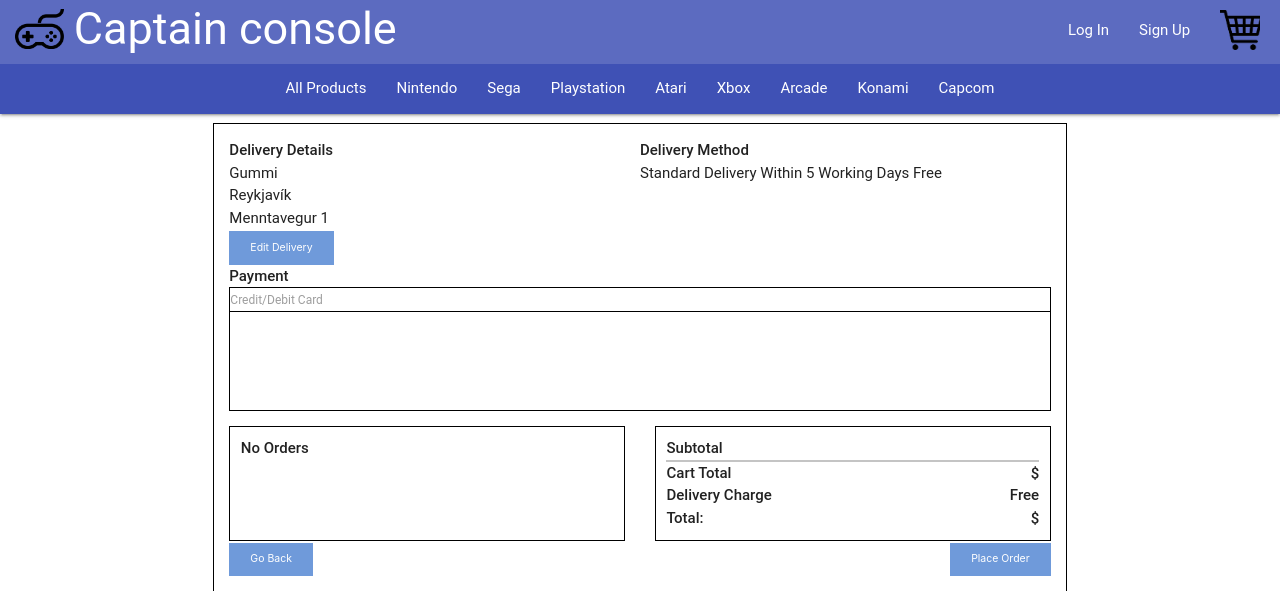
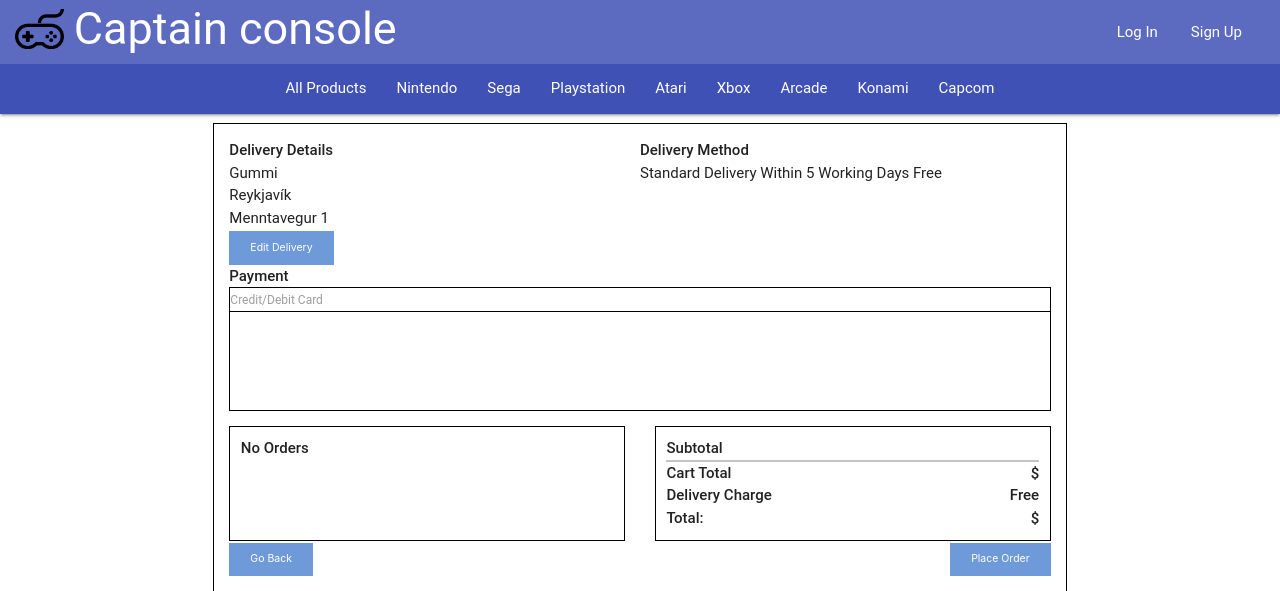
Before and after one commit to Logi19/CaptainConsole, a Django app: page /cart/order/1/ in a window 1280 px wide. Shown: the top 591 px of the page. Run offline with Django 3.2, Linux system fonts and the light colour scheme.

Commit message:
fixed header and changed text in log in/ sign up screen inputs to white

```diff
--- a/CaptainConsole/profile_app/templates/profile_app/log_in.html
+++ b/CaptainConsole/profile_app/templates/profile_app/log_in.html
@@ -14,13 +14,13 @@
         <div class="login-form">
             <div class="box">
                 <h1 class="title">Log in</h1>
-                <div class="inputs">
+                <div class="inputs white-text">
                     <form method="post">
                         {% csrf_token %}
                         <label for="email">Email:</label>
-                        <input type="text" name="email">
+                        <input type="text" class="white-text" name="email">
                         <label for="password">Password:</label>
-                        <input type="password" name="password">
+                        <input type="password" class="white-text" name="password">
                         <div class="button-div">
                             <button class="login_button" type="submit">Login</button>
                         </div>
--- a/CaptainConsole/static/css/header.css
+++ b/CaptainConsole/static/css/header.css
@@ -1,13 +1,39 @@
 .nav-extended {
     line-height: 0px;
+}
+
+#nav-mobile {
+    display: flex;
+    align-items: center;
+}
+
+#nav-mobile .my_li {
+    display: flex;
+    align-items: center;
+    justify-content: center;
+    height: 100%;
+    margin-right: 0.2rem;
+}
+
+#nav-mobile li a {
+    display: flex;
+    align-items: center;
+    justify-content: center;
+    height: 100%;
 }
 
 #nav-mobile img {
     object-fit: cover;
     height: 2.65rem;
-    width: 2.65rem;
-    margin-top: 10px;
-    margin-left: 15px;
+}
+
+nav .brand-logo {
+    position: initial;
+}
+
+.nav-wrapper {
+    display: flex;
+    justify-content: space-between;
 }
 
 .nav-wrapper > a  {
@@ -24,24 +50,6 @@
     align-items: center;
 }
 
-#nav-mobile ul li {
-    margin-left: 15px;
-}
-
-.text-li {
-    height: 40px;
-    margin-top: 10px;
-}
-
-.text-li a {
-    height: 100%;
-    padding-top: 20px;
-}
-
-#welcome_msg {
-    padding-top: 20px;
-    margin-right: 5px;
-}
 
 .brand-logo {
     margin-top: 4px;
@@ -79,3 +87,7 @@
 #lower-nav-ul li a {
     padding-top: 15px;
 }
+
+#dropdown-menu {
+    overflow: hidden;
+}
--- a/CaptainConsole/templates/header.html
+++ b/CaptainConsole/templates/header.html
@@ -8,21 +8,20 @@
             </a>
             <ul id="nav-mobile" class="right">
                 {% if user.is_authenticated %}
-                <li id="welcome_msg">Welcome, {{ user.first_name }}</li>
+                <li class="my_li">Welcome, {{ user.first_name }}</li>
                 {% if user.profileImage %}
-                    <li><a class="dropdown-trigger" data-target="dropdown-menu" href="#"><img class="circle" src="/{{ user.profileImage }}" alt="My profile" /></a></li>
+                <li class="my_li"><a class="dropdown-trigger" data-target="dropdown-menu"><img class="circle" src="/{{ user.profileImage }}" alt="My profile" /></a></li>
                 {% else %}
-                    <li><a class="dropdown-trigger" data-target="dropdown-menu" href="#"><img class="circle" src="{% static 'media/profile.png' %}" alt="My profile" /></a></li>
+                <li class="my_li"><a class="dropdown-trigger" data-target="dropdown-menu"><img class="circle" src="{% static 'media/profile.png' %}" alt="My profile" /></a></li>
                 {% endif %}
 
                 {% else %}
-
-                <li class="text-li"><a href="/profile/login">Log In</a></li>
-                <li class="text-li"><a href="/profile/sign_up" class="header">Sign Up</a></li>
-
+                <li class="my_li"><a href="/profile/login">Log In</a></li>
+                <li class="my_li"><a href="/profile/sign_up" class="header">Sign Up</a></li>
                 {% endif %}
-                <!--TODO: shopping cart dropdown, change to icon?-->
-                <li><img id="shopping_cart" src="{% static 'media/shopping-cart.png' %}" /></li>
+                {% if user.is_authenticated %}
+                <li class="my_li"><a href="/cart/my_cart/"><img id="shopping_cart" src="{% static 'media/shopping-cart.png' %}" /></a></li>
+                {% endif %}
             </ul>
         <ul id="dropdown-menu" class="dropdown-content">
             <li><a href="/profile/my_profile">My account</a></li>
```
Also changed, not shown: CaptainConsole/profile_app/templates/profile_app/sign_up.html (+19 -6 lines).
